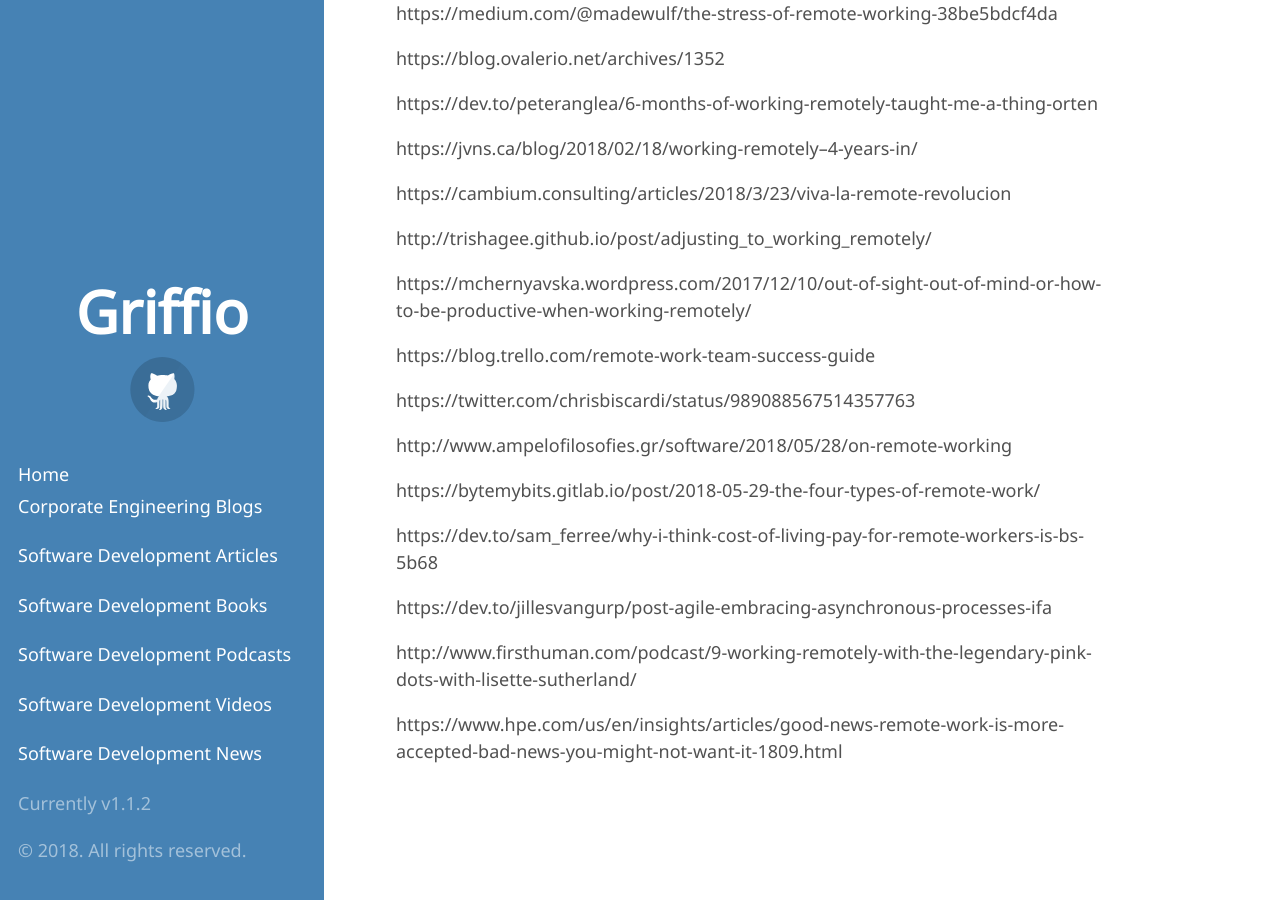
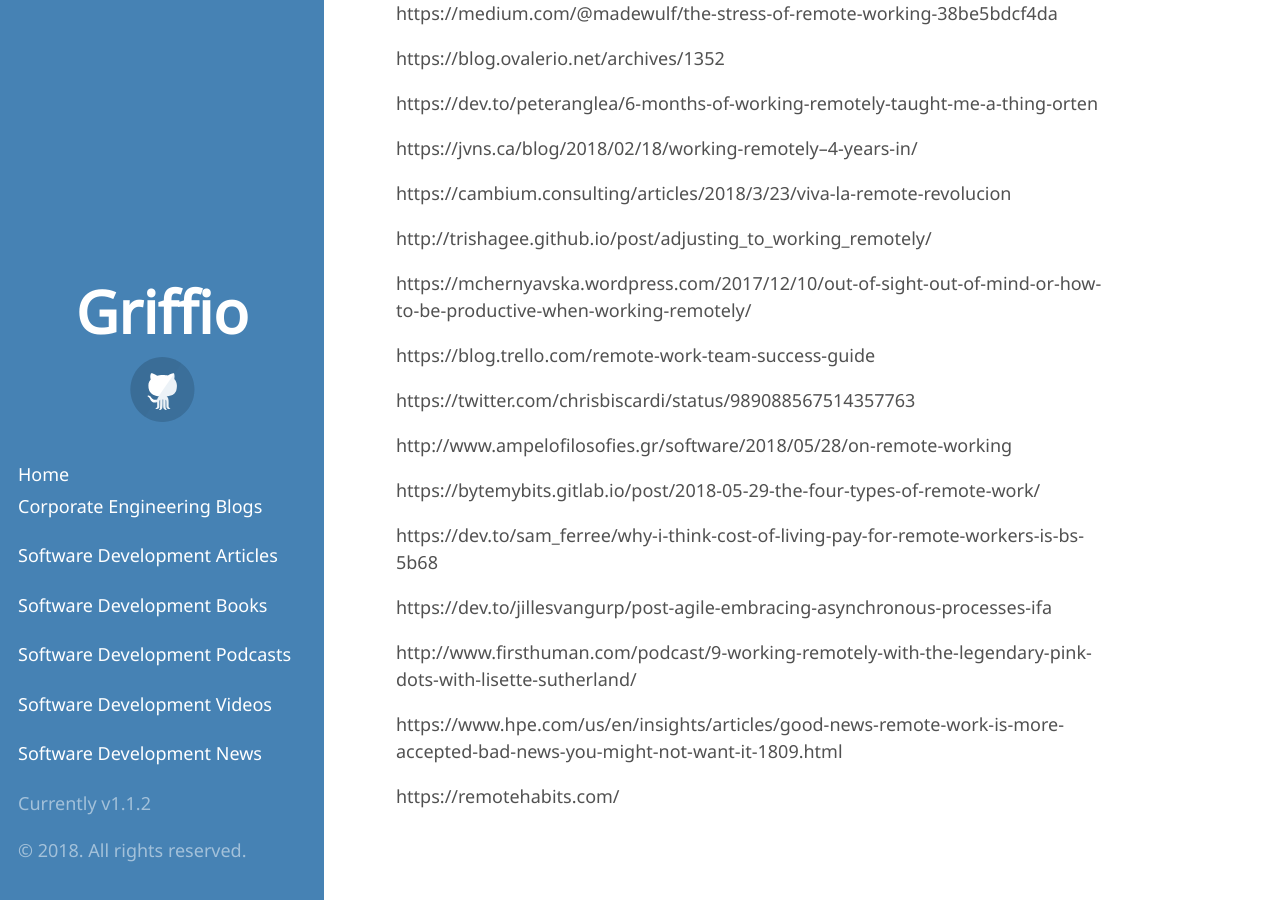
Before and after one commit to griffio/griffio.github.io, a Jekyll site: the page built from distributed_and_remote.md, in a window 1280 px wide and 900 px high, scrolled down 7398 px. Built offline with Jekyll 4.4.1, drawn with Linux system fonts in a browser that asks for light colours; some web fonts are replaced; our own code applies the rules of GitHub Pages for plain Markdown files; some of the changed lines change nothing that is shown.

Commit message:
Update distributed_and_remote.md

```diff
--- a/distributed_and_remote.md
+++ b/distributed_and_remote.md
@@ -301,3 +301,5 @@ https://dev.to/jillesvangurp/post-agile-embracing-asynchronous-processes-ifa
 http://www.firsthuman.com/podcast/9-working-remotely-with-the-legendary-pink-dots-with-lisette-sutherland/
 
 https://www.hpe.com/us/en/insights/articles/good-news-remote-work-is-more-accepted-bad-news-you-might-not-want-it-1809.html
+
+https://remotehabits.com/
```
